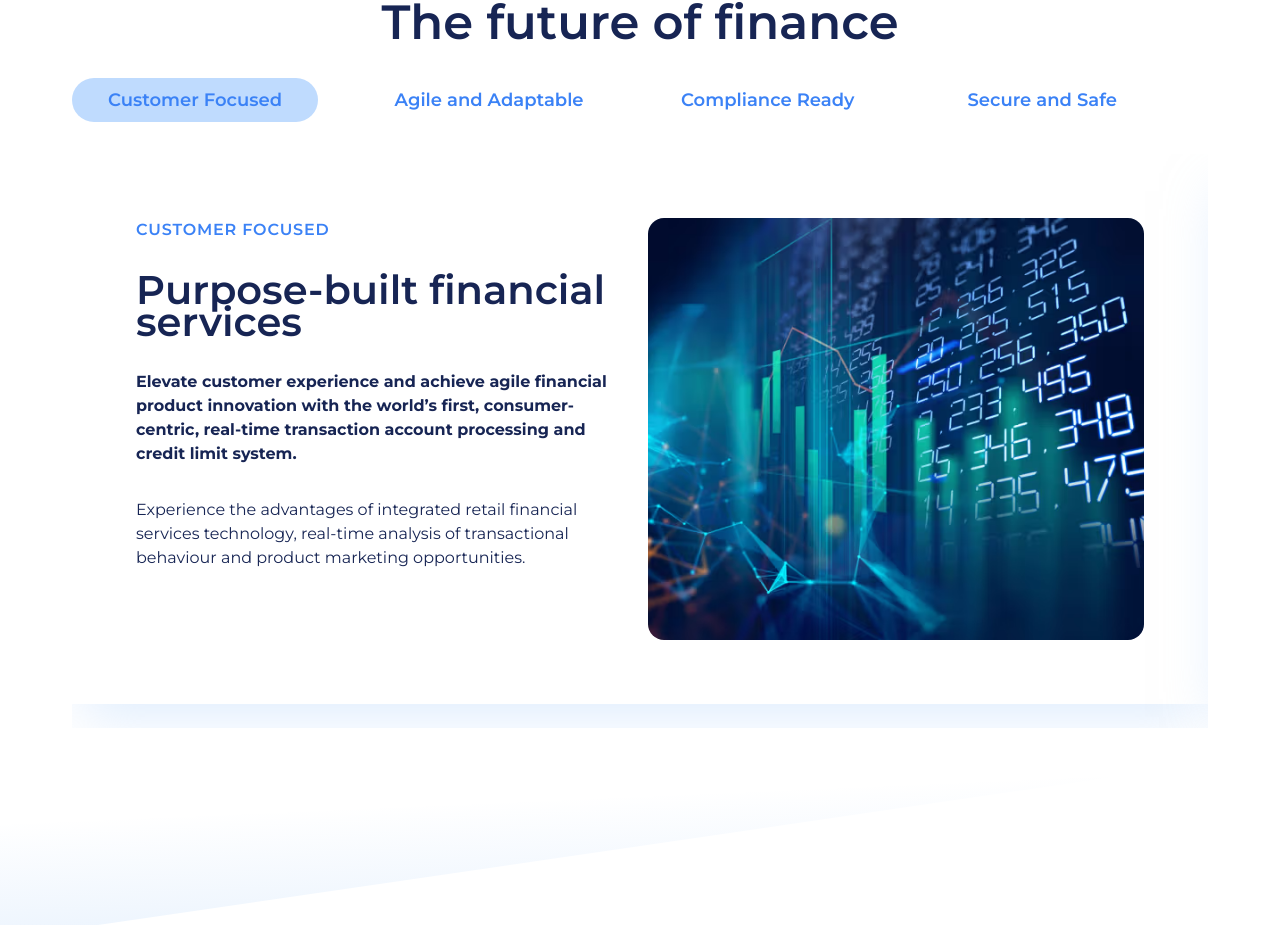
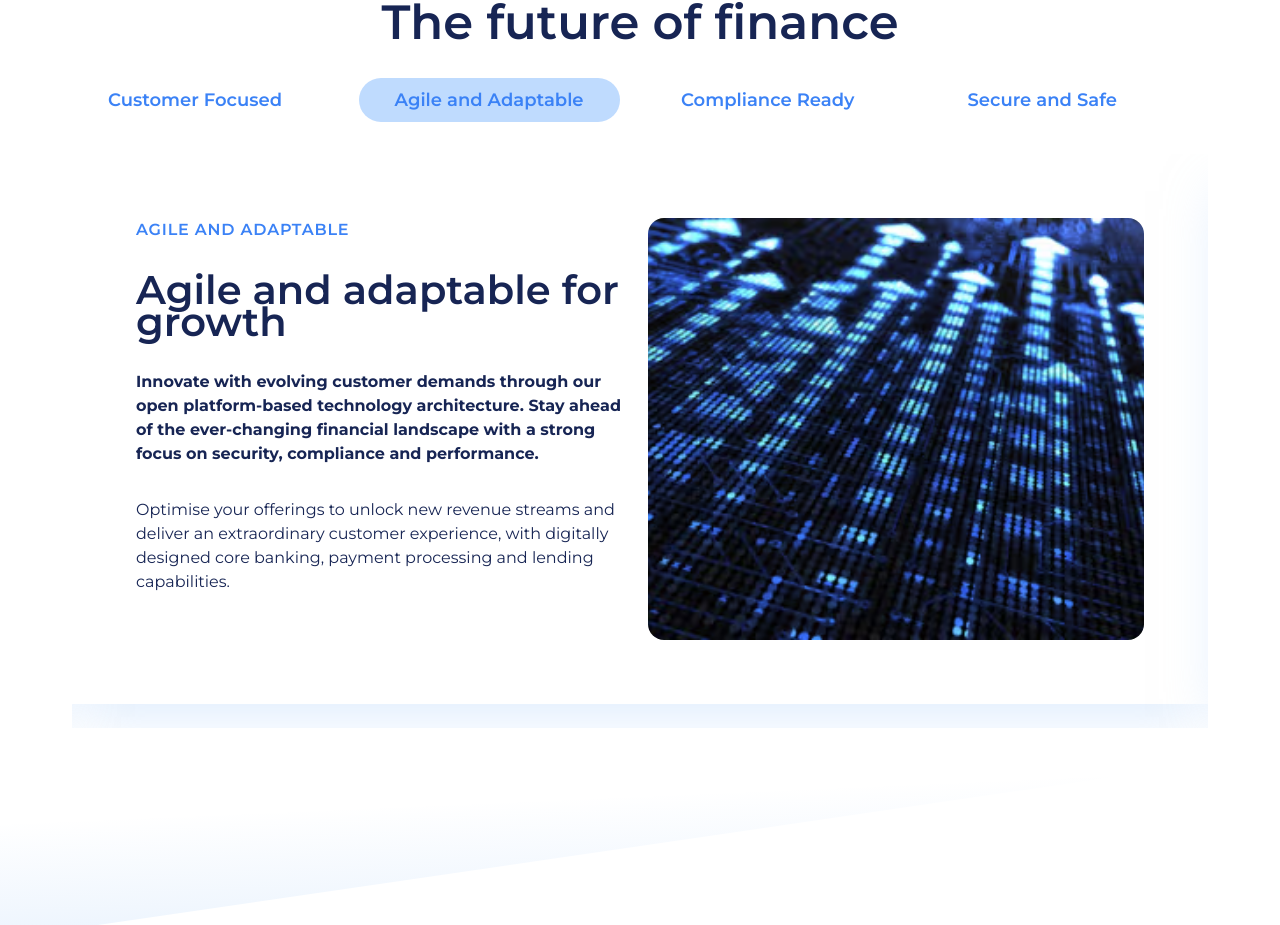
Before and after one commit to Jahid0178/anytech, a Next.js app: page / in a window 1280 px wide. Shown: the part 1684-2609 px from the top of the page. Built offline with nearby package versions, Linux system fonts and the light colour scheme.

Commit message:
feat: Add autoplay interaction in product marketing slider

```diff
--- a/app/(client)/_components/ProductMarketingSlider.tsx
+++ b/app/(client)/_components/ProductMarketingSlider.tsx
@@ -3,7 +3,7 @@
 import React, { useState } from "react";
 import Image from "next/image";
 import { Swiper, SwiperSlide } from "swiper/react";
-import { Thumbs } from "swiper/modules";
+import { Thumbs, Autoplay } from "swiper/modules";
 import "swiper/css/thumbs";
 import type { Swiper as SwiperType } from "swiper";
 import { productMarketingContent } from "@/data/data";
@@ -44,7 +44,11 @@ const ProductMarketingSlider = () => {
 
       <Swiper
         thumbs={{ swiper: thumbsSwiper }}
-        modules={[Thumbs]}
+        modules={[Thumbs, Autoplay]}
+        autoplay={{
+          delay: 4000,
+          disableOnInteraction: true,
+        }}
         onSlideChange={(swiper) => setActiveIndex(swiper.activeIndex)}
       >
         {productMarketingContent.map((content) => (
```
